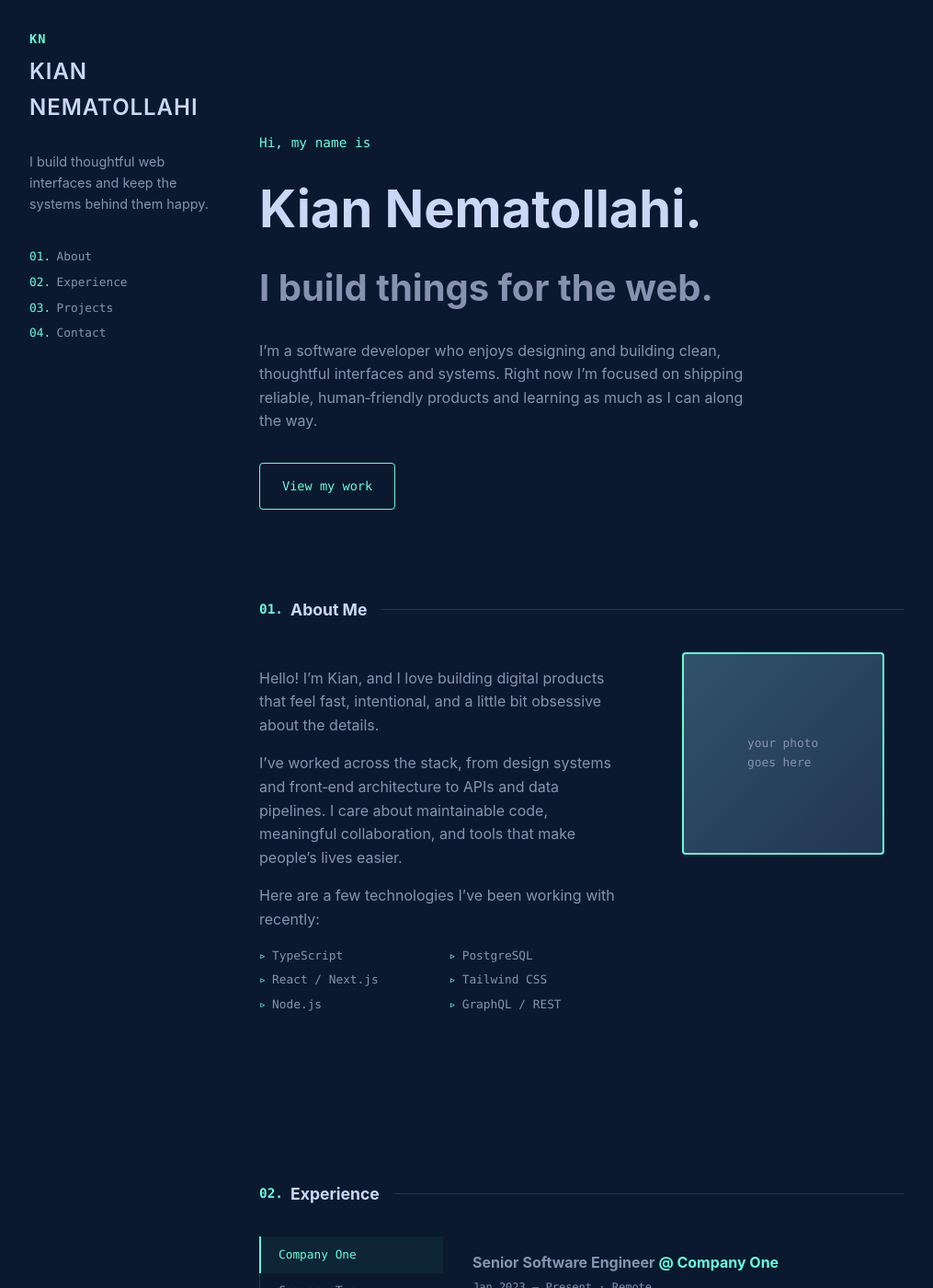
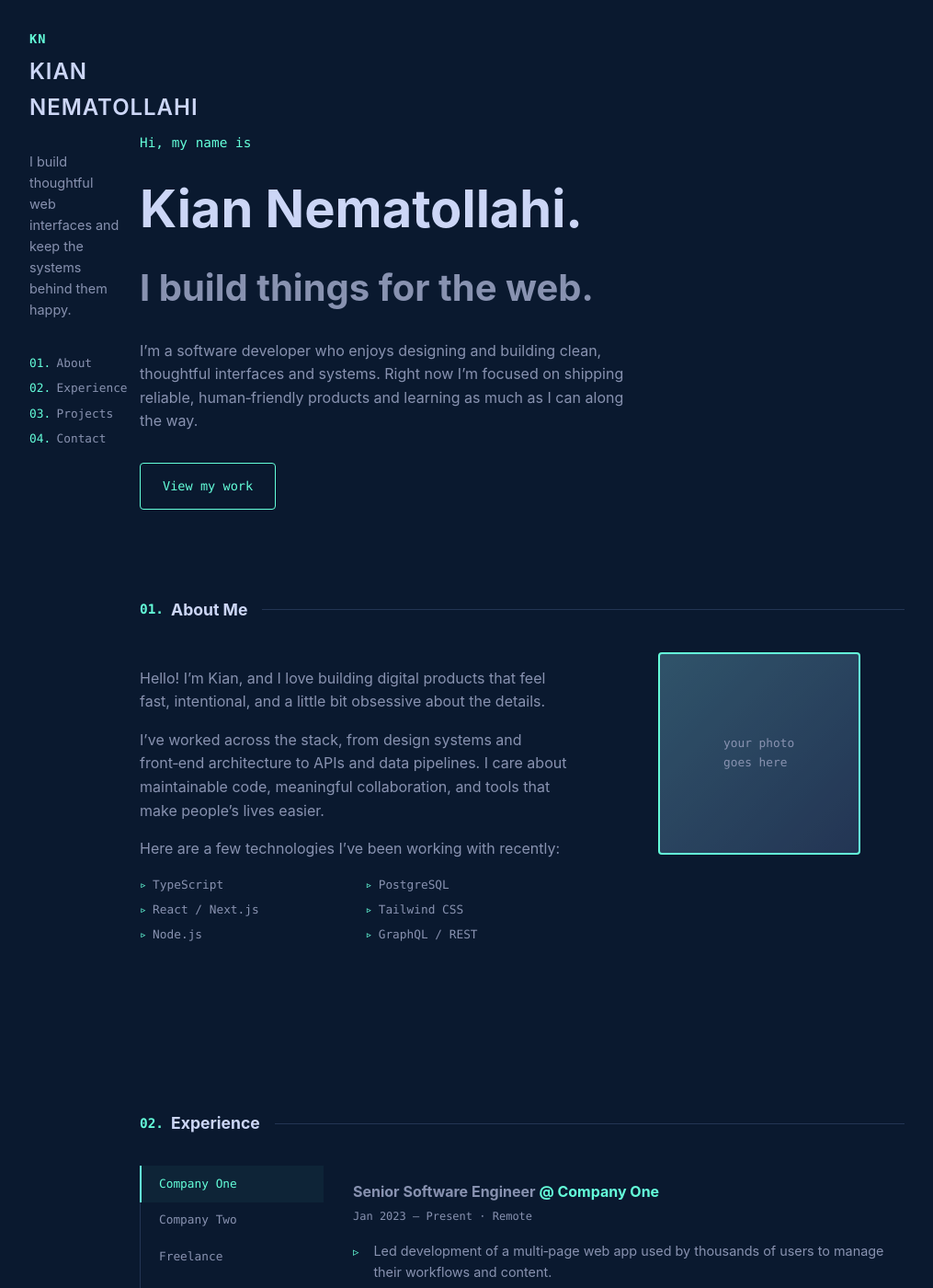
Before and after one commit to nemat777/nemat777.github.io, a Jekyll site: the page testing.html, which Jekyll copies as it is, in a window 1280 px wide and 1400 px high. Shown: the whole window at 92% size, without its empty margins (132-1147 px from the left). Built offline with Jekyll 4.4.1, drawn with Linux system fonts in a browser that asks for light colours.

Commit message:
Update testing.html

```diff
--- a/testing.html
+++ b/testing.html
@@ -56,8 +56,8 @@
 
     .app-shell {
       display: grid;
-      grid-template-columns: 210px minmax(0, 1fr);
-      column-gap: 2.5rem;
+      grid-template-columns: 100px minmax(0, 1fr);
+      column-gap: 1.25rem;
       min-height: 100vh;
     }
 
```
